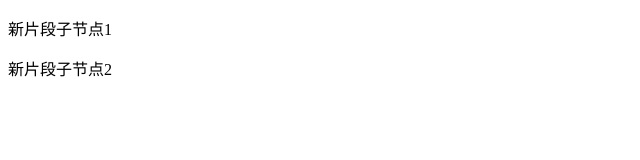
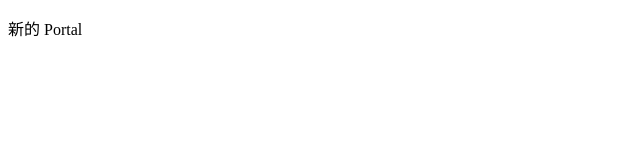
Before and after one commit to floiges/h-base, a website built with Parcel: page index.html in a window 1280 px wide. Shown: the whole page, without its empty margins (0-640 px from the left). Built offline with nearby package versions, Linux system fonts and the light colour scheme.

Commit message:
feat: patch-patcheElement-patchPortal

```diff
--- a/index.html
+++ b/index.html
@@ -7,6 +7,8 @@
   <body>
     <div id="app"></div>
     <div id="portal-box"></div>
+    <div id="old-container"></div>
+    <div id="new-container"></div>
     <script src="src/patch_index.js"></script>
   </body>
 </html>
--- a/src/patch_index.js
+++ b/src/patch_index.js
@@ -1,4 +1,4 @@
-import { h, Fragment } from './h';
+import { h, Fragment, Portal } from './h';
 import render from './render';
 
 // const prevVNode = h('div', null, '旧的 VNode');
@@ -38,7 +38,6 @@ import render from './render';
 // 	render(nextVNode, document.getElementById('app'));
 // }, 3000);
 
-
 // const prevVNode = h('div', null, [
 //   h('p', null, '旧的子节点信息1'),
 //   h('p', null, '旧的子节点信息2')
@@ -55,18 +54,37 @@ import render from './render';
 //   render(nextVNode, document.getElementById('app'));
 // }, 3000);
 
-const prevVNode = h(Fragment, null, [
-  h('p', null, '旧片段子节点1'),
-  h('p', null, '旧片段子节点2')
-]);
+// const prevVNode = h(Fragment, null, [
+//   h('p', null, '旧片段子节点1'),
+//   h('p', null, '旧片段子节点2')
+// ]);
 
-const nextVNode = h(Fragment, null, [
-  h('p', null, '新片段子节点1'),
-  h('p', null, '新片段子节点2')
-]);
+// const nextVNode = h(Fragment, null, [
+//   h('p', null, '新片段子节点1'),
+//   h('p', null, '新片段子节点2')
+// ]);
+
+// render(prevVNode, document.getElementById('app'));
+
+// setTimeout(() => {
+//   render(nextVNode, document.getElementById('app'));
+// }, 3000);
+
+const prevVNode = h(
+	Portal,
+	{ target: '#old-container' },
+	h('p', null, '旧的 Portal'),
+);
+
+const nextVNode = h(
+	Portal,
+	{ target: '#new-container' },
+	h('p', null, '新的 Portal'),
+);
+console.log('nextVNode', nextVNode);
 
 render(prevVNode, document.getElementById('app'));
 
 setTimeout(() => {
-  render(nextVNode, document.getElementById('app'));
-}, 3000);
+	render(nextVNode, document.getElementById('app'));
+}, 2000);
--- a/src/render.js
+++ b/src/render.js
@@ -387,3 +387,48 @@ function patchFragment(prevVNode, nextVNode, container) {
 			break;
 	}
 }
+
+/**
+ *  Portal 的更新与 Fragment 类似，我们需要更新其子节点，
+ * 但由于 Portal 可以被到处挂载，所以新旧 Portal 的挂载目标可能不同，所以对于 Portal 的更新除了要更新其子节点之外，还要对比新旧挂载目标是否相同，
+ * 如果新的 Portal 的挂载目标变了我们就需要将 Portal 的内容从旧的容器中搬运到新的容器中
+ */
+function patchPortal(prevVNode, nextVNode) {
+	// 需要注意的是 patchChildren 的第五个参数是旧的挂载容器，也就是说即使新的 Portal 的挂载目标变了，但是在这一步的更新完成之后 Portal 的内容仍然存在于旧的容器中
+	patchChildren(
+		prevVNode.childFlags,
+		nextVNode.childFlags,
+		prevVNode.children,
+		nextVNode.children,
+		prevVNode.tag, // 注意容器元素是旧的 container
+	);
+
+	// 我们将 prevVNode.el 赋值给 nextVNode.el，这一步要比 Fragment 容易的多，因为我们知道对于 Portal 类型的 VNode 来说其 el 属性始终是一个占位的文本节点
+	nextVNode.el = prevVNode.el;
+
+	// 由于我们在更新子节点的过程中，传递给 patchChildren 函数的容器元素始终都是旧的容器元素，
+	// 所以最终结果是：更新后的子节点也存在于旧的容器中，所以我们还需要做最后一步工作，就是把旧容器内的元素都搬运到新容器中
+	// 如果新旧容器不同，才需要搬运
+	if (nextVNode.tag !== prevVNode.tag) {
+		// 获取新的容器元素，即挂载目标
+		const container =
+			typeof nextVNode.tag === 'string'
+				? document.querySelector(nextVNode.tag)
+				: nextVNode.tag;
+
+		switch (nextVNode.childFlags) {
+			case ChildrenFlags.SINGLE_VNODE:
+				// 如果新的 Portal 是单个子节点，就把该节点搬运到新容器
+				container.appendChild(nextVNode.children.el);
+				break;
+			case ChildrenFlags.NO_CHILDREN:
+				// 无子节点，不需要搬运
+				break;
+			default:
+				for (let i = 0; i < nextVNode.children.length; i++) {
+					container.appendChild(nextVNode.children[i].el);
+				}
+				break;
+		}
+	}
+}
```
